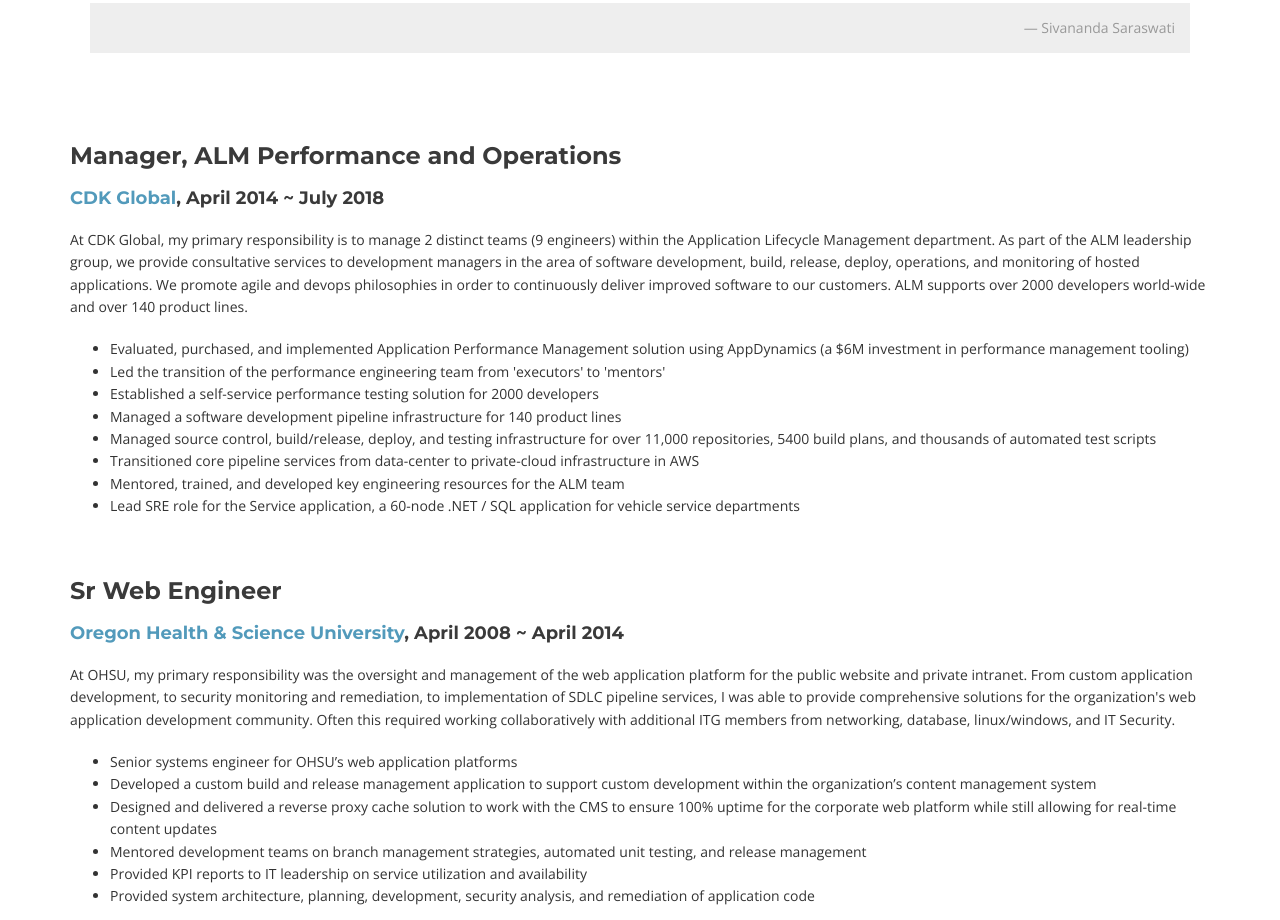
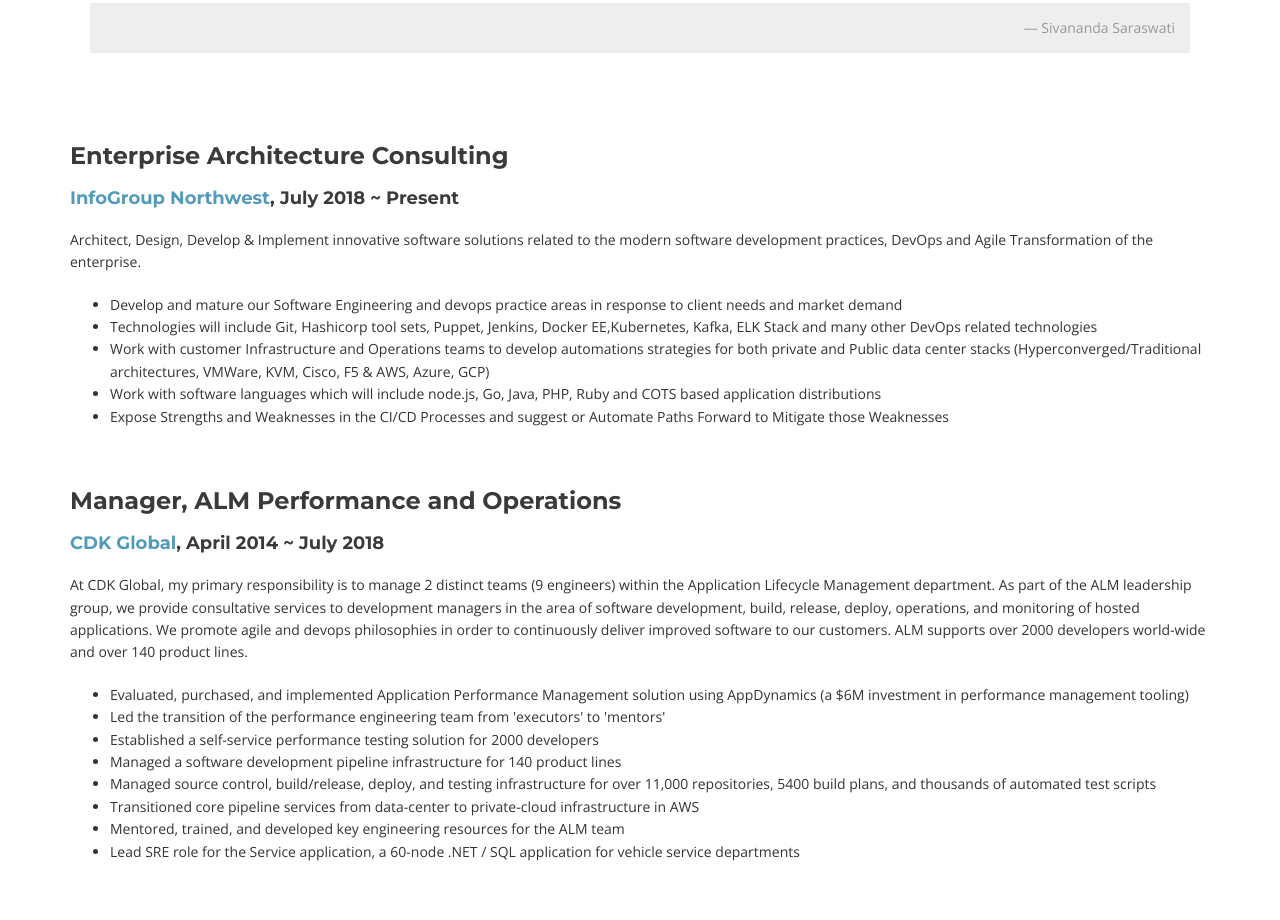
Before and after one commit to dagen/resume, a plain HTML site: page index.html in a window 1280 px wide. Shown: the part 2276-3196 px from the top of the page. Drawn offline with nearby package versions, Linux system fonts and the light colour scheme.

Commit message:
Updating work experience

```diff
--- a/index.html
+++ b/index.html
@@ -150,6 +150,23 @@
           </div>
         </div>
       </div>
+
+      <div class="row text-left employer">
+        <div class="col-xs-12 col-sm-12 col-md-12 col-lg-12">
+          <div class="service-box wow bounceInDown" data-wow-delay="0.1s">
+            <h4>Enterprise Architecture Consulting</h4>
+            <h6><a href="http://www.ignw.io" target="_blank">InfoGroup Northwest</a>, July 2018 ~ Present</h6>
+            <p>Architect, Design, Develop &amp; Implement innovative software solutions related to the modern software development practices, DevOps and Agile Transformation of the enterprise.
+            <ul>
+               <li>Develop and mature our Software Engineering and devops practice areas in response to client needs and market demand</li>
+               <li>Technologies will include Git, Hashicorp tool sets, Puppet, Jenkins, Docker EE,Kubernetes, Kafka, ELK Stack and many other DevOps related technologies</li>
+               <li>Work with customer Infrastructure and Operations teams to develop automations strategies for both private and Public data center stacks (Hyperconverged/Traditional architectures, VMWare, KVM, Cisco, F5 & AWS, Azure, GCP)</li>
+               <li>Work with software languages which will include node.js, Go, Java, PHP, Ruby and COTS based application distributions</li>
+               <li>Expose Strengths and Weaknesses in the CI/CD Processes and suggest or Automate Paths Forward to Mitigate those Weaknesses</li>
+            </ul>
+          </div>
+        </div>
+     </div>
 
       <div class="row text-left employer">
         <div class="col-xs-12 col-sm-12 col-md-12 col-lg-12">
```
